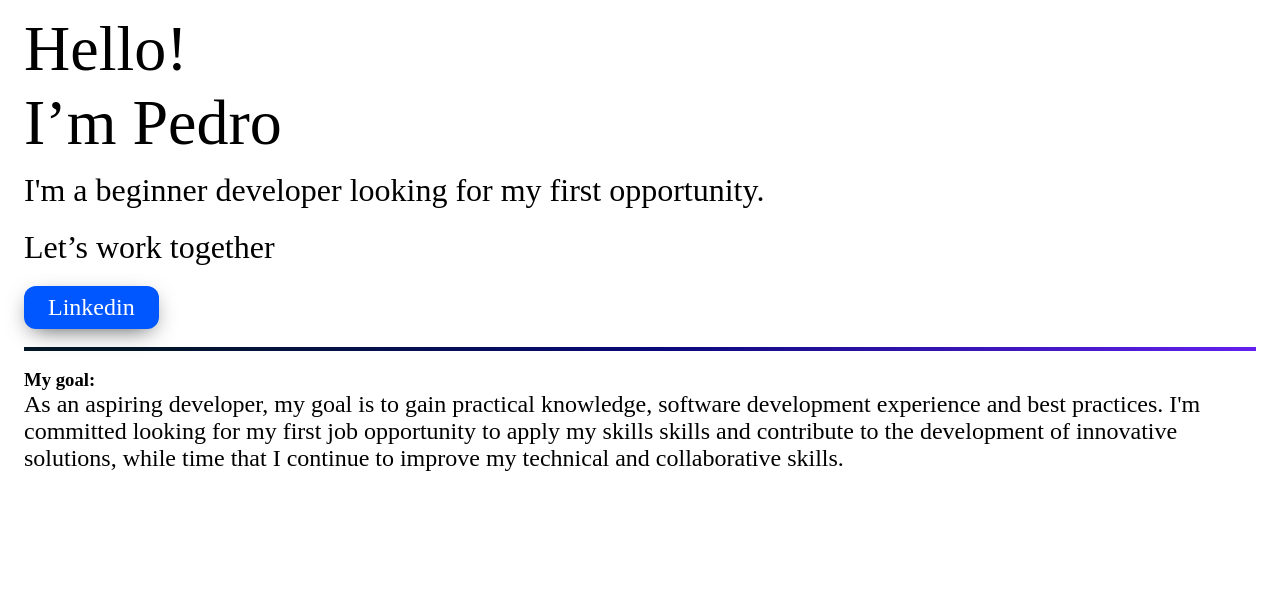
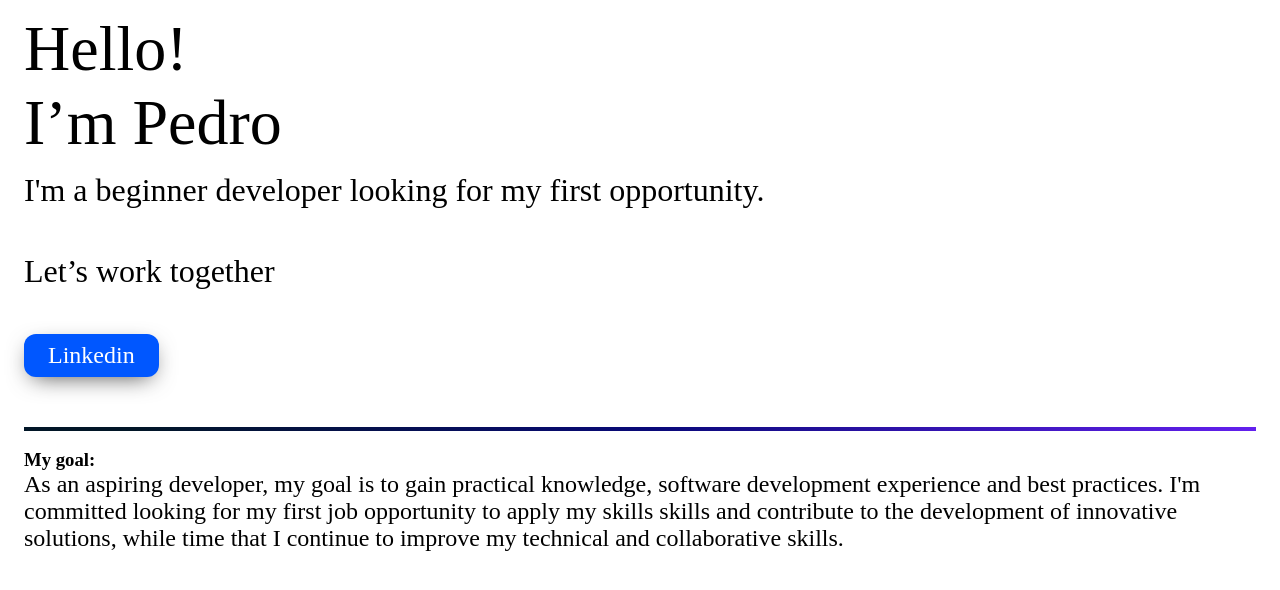
Before and after one commit to Pedro141006/Portfolio, a website: page index.html in a window 1280 px wide. Shown: the part 76-666 px from the top of the page. Drawn offline with Linux system fonts and the light colour scheme.

Commit message:
modify spaces

```diff
--- a/src/styles/global.css
+++ b/src/styles/global.css
@@ -68,8 +68,8 @@ body {
 }
 
 .text {
-  margin-bottom: 8px;
-  margin-top: 8px;
+  margin-bottom: 2rem;
+  margin-top: 2rem;
 }
 
 .btn-linkedin {
@@ -81,6 +81,7 @@ body {
   align-self: start;
   font-size: 24px;
   box-shadow: 0px 7px 23px -8px rgba(0, 0, 0, 0.75);
+  margin-bottom: 2rem;
 }
 
 .dividerSection {
```
